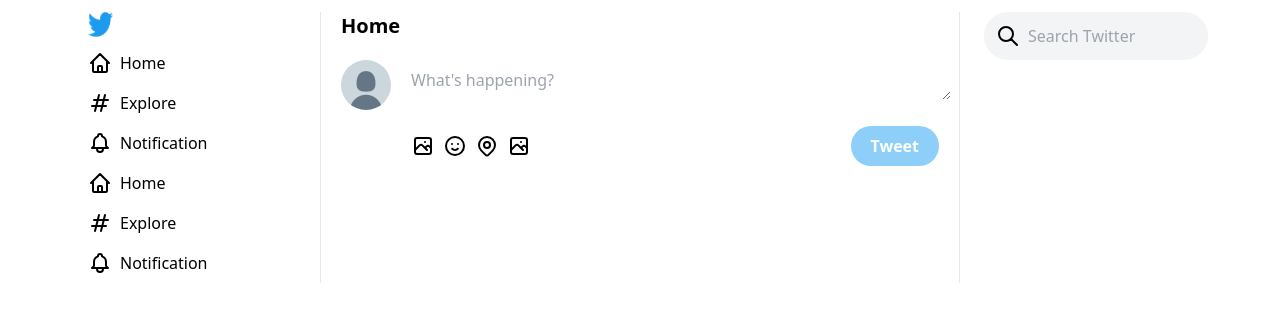
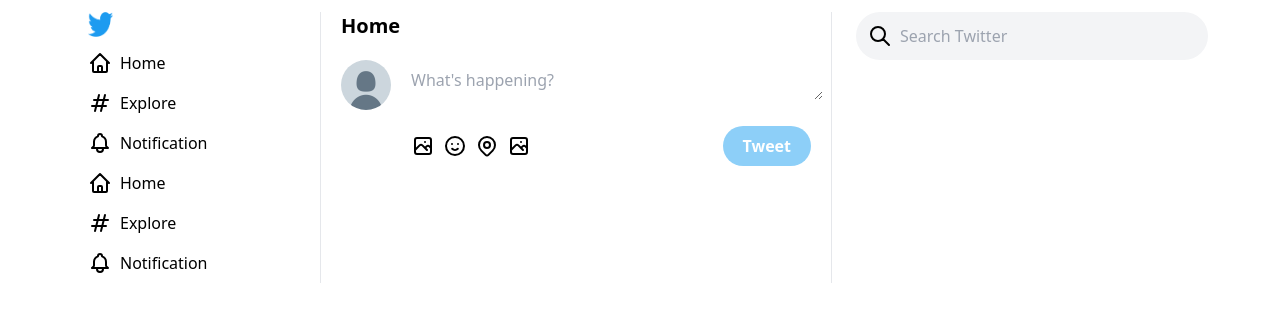
Before and after one commit to khoa97/twitter-clone, a Next.js app: page / in a window 1280 px wide. Shown: the top 322 px of the page. Built offline with nearby package versions, Linux system fonts and the light colour scheme.

Commit message:
aded tweet limit  progression-bar

```diff
--- a/package.json
+++ b/package.json
@@ -9,6 +9,7 @@
     "@heroicons/react": "^1.0.6",
     "next": "latest",
     "react": "^17.0.2",
+    "react-circular-progressbar": "^2.0.4",
     "react-dom": "^17.0.2",
     "react-textarea-autosize": "^8.3.4"
   },
--- a/pages/components/Feed.tsx
+++ b/pages/components/Feed.tsx
@@ -3,9 +3,15 @@ import Tweetbox from './Tweetbox'
 
 function Feed() {
   return (
-    <main className="col-span-7 border-x sm:col-span-7 md:col-span-7 lg:col-span-5">
+    <main
+      className="col-span-7 border-x sm:col-span-7 md:col-span-5
+    lg:col-span-4"
+    >
       <p className="ml-5 text-xl font-bold">Home</p>
       <Tweetbox />
+      {/* <div className="h-10 w-10 sm:bg-orange-100 md:bg-orange-300 lg:bg-orange-600">
+        het
+      </div> */}
     </main>
   )
 }
--- a/pages/components/LeftSidebar.tsx
+++ b/pages/components/LeftSidebar.tsx
@@ -5,8 +5,9 @@ import SidebarRow from './LeftSidebarRow'
 export default function LeftSidebar() {
   return (
     <main
-      className="flex flex-col items-center px-4 sm:items-center
-    md:items-center  lg:col-span-2 lg:items-start"
+      className=" flex flex-col items-center px-4
+    sm:items-end  md:items-end lg:col-span-2 lg:items-start
+    xl:col-span-2 xl:items-start"
     >
       <div className="ml-2">
         <Image src="/twitter-icon.png" height={25} width={25} />
--- a/pages/components/RightSidebar.tsx
+++ b/pages/components/RightSidebar.tsx
@@ -2,7 +2,7 @@ import React from 'react'
 import { SearchIcon, HomeIcon } from '@heroicons/react/outline'
 function RightSidebar() {
   return (
-    <div className="col-span-2 ml-4 hidden px-2 lg:inline">
+    <div className="col-span-2 ml-4 hidden px-2 md:col-span-3 md:inline">
       <div className="flex items-center space-x-2 rounded-full bg-gray-100 p-3">
         <div>
           <SearchIcon className="h-6 w-6" />
--- a/pages/components/Tweetbox.tsx
+++ b/pages/components/Tweetbox.tsx
@@ -6,7 +6,8 @@ import {
 import Image from 'next/image'
 import React, { useState } from 'react'
 import TextareaAutosize from 'react-textarea-autosize'
-
+import { CircularProgressbar } from 'react-circular-progressbar'
+import 'react-circular-progressbar/dist/styles.css'
 function Tweetbox() {
   const [text, setText] = useState<string>('')
 
@@ -32,9 +33,17 @@ function Tweetbox() {
             <EmojiHappyIcon className="mr-2 h-6 w-6 cursor-pointer" />
             <LocationMarkerIcon className="mr-2 h-6 w-6 cursor-pointer" />
             <PhotographIcon className="mr-2 h-6 w-6 cursor-pointer" />
+            <div
+              className={'mx-3 ml-auto h-6 w-6 ' + (text ? 'block' : 'hidden')}
+            >
+              <CircularProgressbar value={10} />
+            </div>
             <button
               disabled={!text}
-              className="ml-auto rounded-full bg-twitter px-5 py-2 font-semibold text-white disabled:opacity-50 "
+              className={
+                'rounded-full bg-twitter px-5 py-2 font-semibold text-white disabled:opacity-50' +
+                (text ? '' : ' ml-auto')
+              }
             >
               Tweet
             </button>
```
Also changed, not shown: 1 other file (tests, documents, lock files or other folders).
